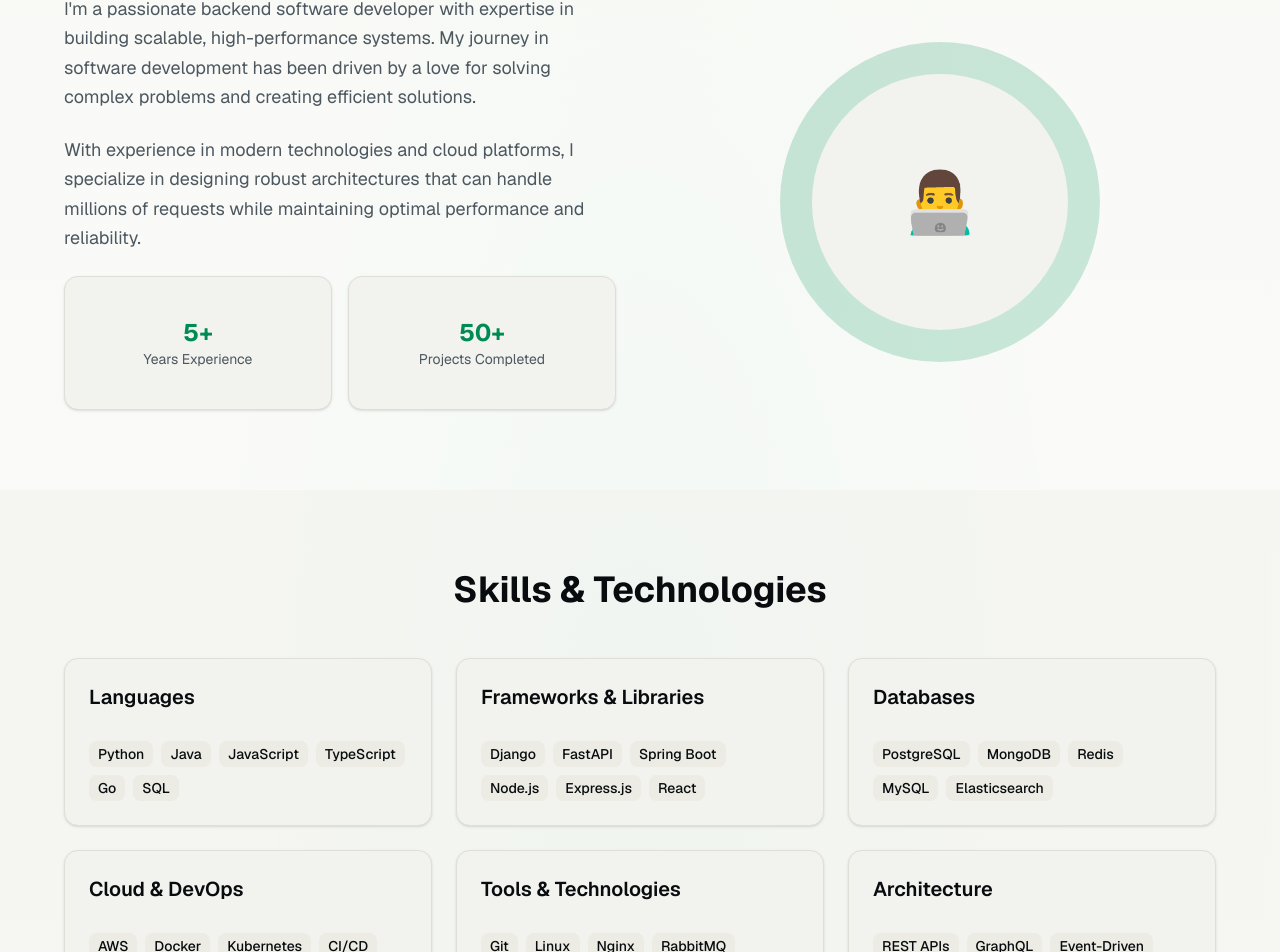
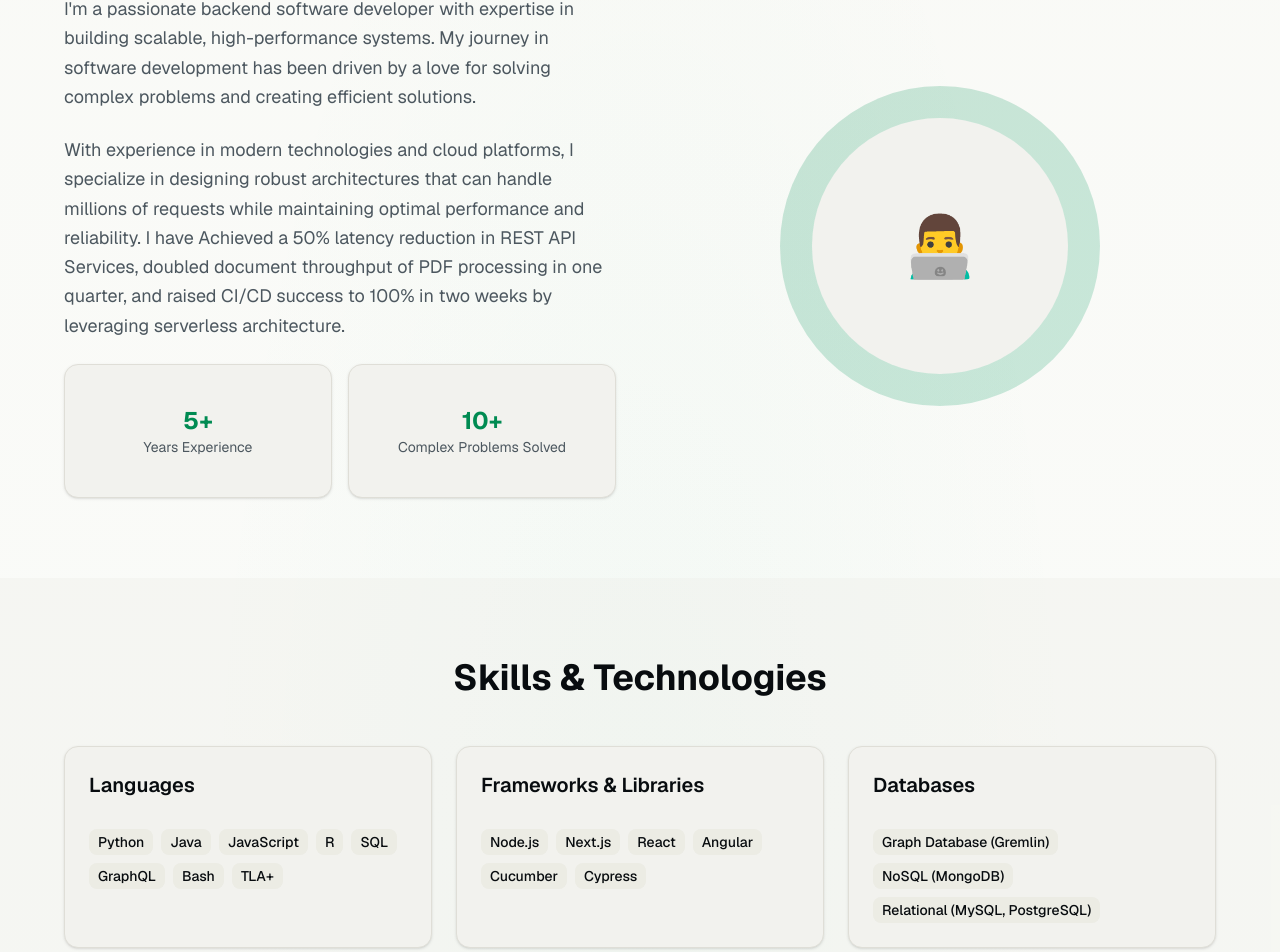
Before and after one commit to pratik-kubal/portfolio, a Next.js app: page / in a window 1280 px wide. Shown: the part 974-1926 px from the top of the page. Built offline with nearby package versions, Linux system fonts and the light colour scheme.

Commit message:
Updated skills section

```diff
--- a/components/about-section.tsx
+++ b/components/about-section.tsx
@@ -16,7 +16,9 @@ export function AboutSection() {
 
             <p className="text-lg text-muted-foreground leading-relaxed">
               With experience in modern technologies and cloud platforms, I specialize in designing robust architectures
-              that can handle millions of requests while maintaining optimal performance and reliability.
+              that can handle millions of requests while maintaining optimal performance and reliability. I have
+              Achieved a 50% latency reduction in REST API Services, doubled document throughput of PDF processing in
+              one quarter, and raised CI/CD success to 100% in two weeks by leveraging serverless architecture.
             </p>
 
             <div className="grid grid-cols-2 gap-4">
@@ -28,8 +30,8 @@ export function AboutSection() {
               </Card>
               <Card>
                 <CardContent className="p-4 text-center">
-                  <div className="text-2xl font-bold text-primary">50+</div>
-                  <div className="text-sm text-muted-foreground">Projects Completed</div>
+                  <div className="text-2xl font-bold text-primary">10+</div>
+                  <div className="text-sm text-muted-foreground">Complex Problems Solved</div>
                 </CardContent>
               </Card>
             </div>
--- a/components/hero-section.tsx
+++ b/components/hero-section.tsx
@@ -8,7 +8,7 @@ export function HeroSection() {
         <div className="space-y-4">
           <h1 className="text-4xl md:text-6xl lg:text-7xl font-bold tracking-tight">Pratik Kubal</h1>
           <p className="text-xl md:text-2xl text-muted-foreground max-w-2xl mx-auto">
-            Backend Software Developer crafting scalable systems and robust architectures
+            Software Developer crafting scalable systems and robust architectures
           </p>
         </div>
 
--- a/components/skills-section.tsx
+++ b/components/skills-section.tsx
@@ -4,27 +4,27 @@ import { Badge } from "@/components/ui/badge"
 const skillCategories = [
   {
     title: "Languages",
-    skills: ["Python", "Java", "JavaScript", "TypeScript", "Go", "SQL"],
+    skills: ["Python", "Java", "JavaScript", "R", "SQL", "GraphQL", "Bash", "TLA+"],
   },
   {
     title: "Frameworks & Libraries",
-    skills: ["Django", "FastAPI", "Spring Boot", "Node.js", "Express.js", "React"],
+    skills: ["Node.js", "Next.js", "React", "Angular", "Cucumber", "Cypress"],
   },
   {
     title: "Databases",
-    skills: ["PostgreSQL", "MongoDB", "Redis", "MySQL", "Elasticsearch"],
+    skills: ["Graph Database (Gremlin)", "NoSQL (MongoDB)", "Relational (MySQL, PostgreSQL)"],
   },
   {
     title: "Cloud & DevOps",
-    skills: ["AWS", "Docker", "Kubernetes", "CI/CD", "Terraform", "Jenkins"],
+    skills: ["AWS 20+ services", "CI/CD", "ZDT Deployment", "Blue-Green Deployment"],
   },
   {
     title: "Tools & Technologies",
-    skills: ["Git", "Linux", "Nginx", "RabbitMQ", "Apache Kafka", "Microservices"],
+    skills: ["Git", "Linux", "Nginx", "Microservices", "Postman", "Splunk"],
   },
   {
     title: "Architecture",
-    skills: ["REST APIs", "GraphQL", "Event-Driven", "CQRS", "Domain-Driven Design"],
+    skills: ["REST APIs", "OpenAPI", "OAuth", "MISMO"],
   },
 ]
 
```
